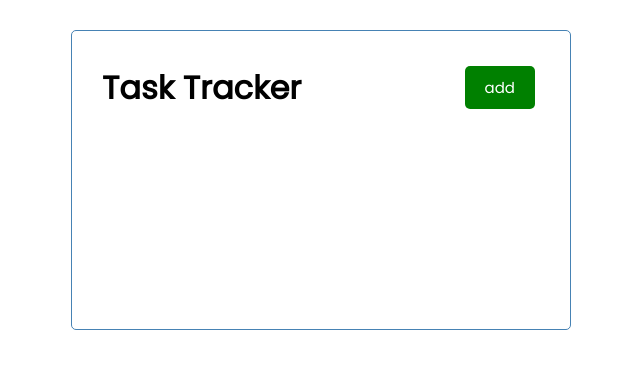
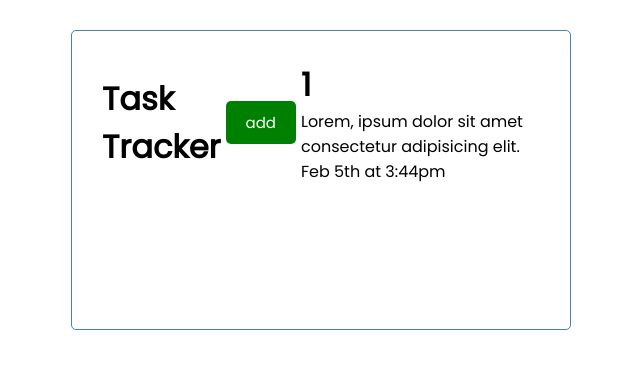
Before and after one commit to ahmedt1997/Crash_Course, a React (Create React App) app: page / in a window 1280 px wide. Shown: the top 368 px of the page, without its empty margins (319-959 px from the left). Built offline with nearby package versions, Linux system fonts and the light colour scheme.

Commit message:
using 'useState' to use tasks into Task component

```diff
--- a/src/components/Button.js
+++ b/src/components/Button.js
@@ -1,9 +1,10 @@
 
 
-const Button = ({color , text}) => {
+const Button = ({color , text , onClick}) => {
+
     return (
         <div>
-            <button onClick={onclick} style={{backgroundColor:color}} className='btn'>{text}</button>
+            <button onClick={onClick} style={{backgroundColor:color}} className='btn'>{text}</button>
         </div>
     );
 }
--- a/src/components/Header.js
+++ b/src/components/Header.js
@@ -1,13 +1,16 @@
 import Button from './Button'
+import Task from './Task'
 
 const Header = ({title}) => {
-    const onclick= () => {
-        console.log('clicked')
+    const onclick = () => {
+        console.log('cliked')
     }
+
     return (
         <header className='header'>
            <h1>{title}</h1>
-           <Button color='green' text='add' />
+           <Button color='green' text='add' onClick={onclick} />
+           <Task />
         </header>
     );
 }
--- /dev/null
+++ b/src/components/Task.js
@@ -0,0 +1,35 @@
+import React from 'react';
+import {useState} from 'react'
+
+
+
+const Task = () => {
+    const [tasks,setTasks] = useState([
+
+     {
+      id:1,
+      text:'Lorem, ipsum dolor sit amet consectetur adipisicing elit.',
+      day:'Feb 5th at 3:44pm',
+       reminder:true
+
+     }
+
+
+    ])
+
+
+    return (
+        <div>
+            {tasks.map((tas)=>(
+                <div key={tas.id}>
+                 <h1>{tas.id}</h1>
+                <p>{tas.text}</p>
+                <p>{tas.day}</p>
+                </div>
+
+            ))}
+        </div>
+    );
+}
+
+export default Task;
```
